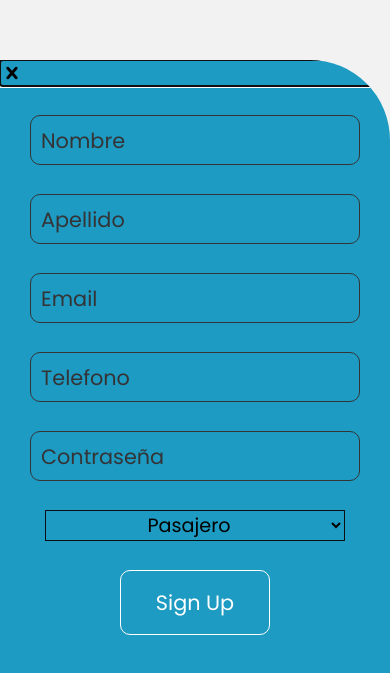
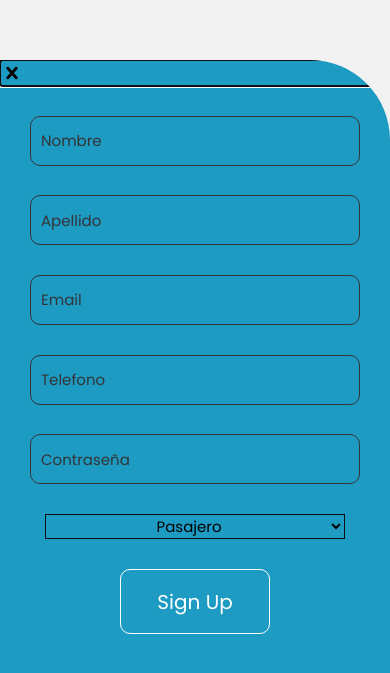
Before and after one commit to taller2altego/mobileApp, a React Native app: screen /Register in a window 390 px wide. Shown: the part 151-824 px from the top of the page. Built offline with nearby package versions, Linux system fonts and the light colour scheme.

Commit message:
Fix de estilos y de app

```diff
--- a/components/auth/landing.jsx
+++ b/components/auth/landing.jsx
@@ -1,12 +1,18 @@
-import React, { useState } from "react";
+import React, { useState, useEffect, useCallback } from "react";
 import { Image, Pressable, Text, View } from "react-native";
 import { LandingStyles } from "../styles";
 import RegisterModal from "./register";
 import LoginModal from "./login";
+import { useFonts } from "expo-font";
+import * as SplashScreen from "expo-splash-screen";
 
 export default function Landing({ navigation }) {
   const [modalRegisterVisible, setModalRegisterVisible] = useState(false);
   const [modalLoginVisible, setModalLoginVisible] = useState(false);
+  const [fontsLoaded] = useFonts({
+    poppins: require("../../assets/fonts/Poppins-Regular.ttf"),
+    "poppins-bold": require("../../assets/fonts/Poppins-Bold.ttf"),
+  });
 
   const toggleRegisterModal = () => {
     setModalRegisterVisible(!modalRegisterVisible);
@@ -16,20 +22,35 @@ export default function Landing({ navigation }) {
     setModalLoginVisible(!modalLoginVisible);
   };
 
+  useEffect(() => {
+    async function prepare() {
+      await SplashScreen.preventAutoHideAsync();
+    }
+    prepare();
+  }, []);
+
+  const onLayoutRootView = useCallback(async () => {
+    if (fontsLoaded) {
+      await SplashScreen.hideAsync();
+    }
+  }, [fontsLoaded]);
+
+  if (!fontsLoaded) {
+    return null;
+  }
+
   return (
-    <View style={[LandingStyles.land_container]}>
+    <View style={[LandingStyles.land_container]} onLayout={onLayoutRootView}>
       <RegisterModal
         visible={modalRegisterVisible}
         toggle={toggleRegisterModal}
         navigation={navigation}
-      >
-      </RegisterModal>
+      ></RegisterModal>
       <LoginModal
         visible={modalLoginVisible}
         toggle={toggleLoginModal}
         navigation={navigation}
-      >
-      </LoginModal>
+      ></LoginModal>
       <View style={[LandingStyles.logo]}>
         <Image
           style={LandingStyles.tinyLogo}
@@ -39,10 +60,12 @@ export default function Landing({ navigation }) {
         />
       </View>
       <View style={[LandingStyles.land_text_container]}>
-        <Text style={[LandingStyles.land_text]}>Bienvenido</Text>
+        <Text style={[LandingStyles.land_text, { fontFamily: "poppins-bold" }]}>
+          Bienvenido
+        </Text>
       </View>
       <View style={[LandingStyles.land_text_container]}>
-        <Text style={[LandingStyles.land_sub_text]}>
+        <Text style={[LandingStyles.land_sub_text, { fontFamily: "poppins" }]}>
           Por favor, inicia sesion con tu cuenta o registrate para seguir
           utilizando Fiuber
         </Text>
@@ -52,14 +75,18 @@ export default function Landing({ navigation }) {
           style={LandingStyles.regButton}
           onPress={() => setModalRegisterVisible(!modalRegisterVisible)}
         >
-          <Text style={LandingStyles.textButton}>Sign Up</Text>
+          <Text style={[LandingStyles.textButton, { fontFamily: "poppins" }]}>
+            Sign Up
+          </Text>
         </Pressable>
         <Pressable
           style={LandingStyles.regButton}
           title="Login"
           onPress={() => setModalLoginVisible(!modalLoginVisible)}
         >
-          <Text style={LandingStyles.textButton}>Login</Text>
+          <Text style={[LandingStyles.textButton, { fontFamily: "poppins" }]}>
+            Login
+          </Text>
         </Pressable>
       </View>
     </View>
--- a/components/styles.jsx
+++ b/components/styles.jsx
@@ -1,13 +1,6 @@
-import { StyleSheet } from "react-native";
-import * as Font from "expo-font";
-
+import { StyleSheet, Dimensions } from "react-native";
 const PRIMARY_BLUE = "#1d9bc2";
 const SECONDARY_BLUE = "#0b0e12";
-
-Font.loadAsync({
-  "poppins": require("../assets/fonts/Poppins-Regular.ttf"),
-  "poppins-bold": require("../assets/fonts/Poppins-Bold.ttf"),
-});
 
 const LandingStyles = StyleSheet.create({
   land_container: {
@@ -17,7 +10,7 @@ const LandingStyles = StyleSheet.create({
   },
   regButton: {
     backgroundColor: PRIMARY_BLUE,
-    borderRadius: "10px",
+    borderRadius: 10,
     width: 175,
     height: 65,
   },
@@ -25,9 +18,8 @@ const LandingStyles = StyleSheet.create({
     textAlign: "center",
     textJustify: "center",
     color: "white",
-    fontFamily: "poppins",
-    lineHeight: "4rem",
-    fontSize: "1.3rem",
+    lineHeight: 65,
+    fontSize: 20,
   },
   tinyLogo: {
     width: 150,
@@ -46,9 +38,8 @@ const LandingStyles = StyleSheet.create({
     justifyContent: "center",
   },
   land_text: {
-    fontFamily: "poppins-bold",
     color: PRIMARY_BLUE,
-    fontSize: "3rem",
+    fontSize: 45,
   },
   land_buttons_container: {
     flex: 1.5,
@@ -60,8 +51,7 @@ const LandingStyles = StyleSheet.create({
     textAlign: "center",
     textJustify: "center",
     color: "white",
-    fontFamily: "poppins",
-    fontSize: "1.1rem",
+    fontSize: 18,
   },
 });
 
@@ -91,7 +81,7 @@ const modalStyles = StyleSheet.create({
   },
   modal_button: {
     backgroundColor: PRIMARY_BLUE,
-    borderRadius: "10px",
+    borderRadius: 10,
     width: 150,
     height: 65,
     alignSelf: "center",
@@ -104,18 +94,16 @@ const modalStyles = StyleSheet.create({
     borderRadius: 10,
     height: 50,
     paddingLeft: 10,
-    fontSize: "1.3rem",
+    fontSize: 15,
     textAlign: "justify",
     marginLeft: 30,
     marginRight: 30,
     outlineStyle: "none",
-    fontFamily: "poppins",
   },
   modal_picker: {
     width: 300,
     alignSelf: "center",
-    fontSize: "1.2rem",
-    fontFamily: "poppins",
+    fontSize: 15,
     backgroundColor: PRIMARY_BLUE,
     borderColor: SECONDARY_BLUE,
     textAlign: "center",
@@ -128,11 +116,11 @@ const modalStyles = StyleSheet.create({
 
 const Profilestyles = StyleSheet.create({
   profile_text: {
-    fontSize: "2rem",
-    fontFamily: "poppins-bold",
+    fontSize: 15,
   },
   profile_container: {
     flex: 1,
+    alignItems: "center",
   },
   profile_text_container: {
     flex: 1,
@@ -145,7 +133,7 @@ const Profilestyles = StyleSheet.create({
     justifyContent: "space-evenly",
   },
   profile_input: {
-    fontSize: "1.2rem",
+    fontSize: 15,
     marginLeft: 50,
     width: 300,
     borderWidth: 1,
@@ -156,7 +144,16 @@ const Profilestyles = StyleSheet.create({
     marginLeft: 30,
     marginRight: 30,
     outlineStyle: "none",
-    fontFamily: "poppins",
+  },
+  profile_visualization: {
+    fontSize: 15,
+    fontWeight: "bold",
+    marginLeft: 50,
+    width: 300,
+    height: 50,
+    marginLeft: 30,
+    marginRight: 30,
+    textAlign: "center",
   },
   edit_profile: {
     flex: 1,
@@ -167,15 +164,14 @@ const Profilestyles = StyleSheet.create({
     alignItems: "center",
   },
   edit_profile_button: {
-    borderRadius: "10px",
+    borderRadius: 10,
     width: 175,
   },
   edit_button_text: {
     textAlign: "center",
     textJustify: "center",
-    fontFamily: "poppins",
     paddingBottom: 15,
-    fontSize: "1.2rem",
+    fontSize: 15,
   },
 });
 
@@ -189,14 +185,12 @@ const DriverStyles = StyleSheet.create({
     textAlign: "center",
   },
   driver_title: {
-    fontFamily: "poppins-bold",
     alignSelf: "center",
-    fontSize: "1.5rem",
+    fontSize: 15,
   },
   driver_subtitle: {
-    fontFamily: "poppins",
     alignSelf: "center",
-    fontSize: "1rem",
+    fontSize: 10,
     marginTop: 30,
   },
   driver_inputs: {
@@ -205,7 +199,7 @@ const DriverStyles = StyleSheet.create({
     alignItems: "center",
   },
   profile_input: {
-    fontSize: "1rem",
+    fontSize: 10,
     marginLeft: 50,
     width: 250,
     borderWidth: 1,
@@ -216,10 +210,9 @@ const DriverStyles = StyleSheet.create({
     marginLeft: 30,
     marginRight: 30,
     outlineStyle: "none",
-    fontFamily: "poppins",
   },
   confirm_button: {
-    borderRadius: "10px",
+    borderRadius: 10,
     width: 150,
     height: 65,
     alignSelf: "center",
@@ -228,9 +221,8 @@ const DriverStyles = StyleSheet.create({
   confirm_button_text: {
     textAlign: "center",
     textJustify: "center",
-    fontFamily: "poppins",
-    lineHeight: "3.5rem",
-    fontSize: "1.3rem",
+    lineHeight: 60,
+    fontSize: 15,
   },
   error_modal: {
     textAlign: "center",
```
